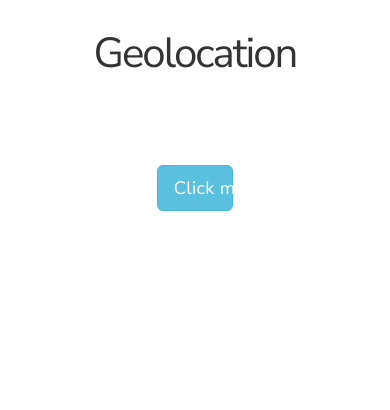
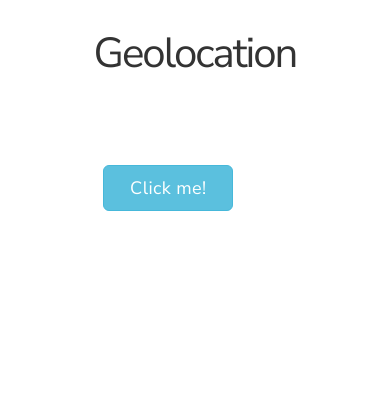
Before and after one commit to francescomikulis/solar-vision, a Rails app: page /geolocation in a window 390 px wide. Shown: the part 47-457 px from the top of the page. Run offline with Rails 7, Linux system fonts and the light colour scheme; style sheets or scripts are compiled from the project's sources; some libraries are stand-ins or nearby versions.

Commit message:
Nicer geolocation look - button

```diff
--- a/app/views/static_pages/geolocation.html.erb
+++ b/app/views/static_pages/geolocation.html.erb
@@ -153,12 +153,12 @@ if (navigator.geolocation) {
 </br>
 </br>
 
-    <div class="col-xs-4 col-md-4 "></div>
+    <div class="col-xs-2 col-md-4 "></div>
 
-    <div class="col-xs-4 col-md-4 ">
+    <div class="col-xs-6 col-md-4 ">
         <a class="btn btn-info btn-lg index_panel" href="javascript:functionOne();">
             Click me!
         </a>
     </div>
 
-    <div class="col-xs-4 col-md-4 "></div>
+    <div class="col-xs-2 col-md-4 "></div>
--- a/app/views/static_pages/geolocationTesting.html.erb
+++ b/app/views/static_pages/geolocationTesting.html.erb
@@ -125,12 +125,12 @@
 </br>
 </br>
 
-    <div class="col-xs-4 col-md-4 "></div>
+    <div class="col-xs-2 col-md-4 "></div>
 
-    <div class="col-xs-4 col-md-4 ">
+    <div class="col-xs-6 col-md-4 ">
         <a class="btn btn-info btn-lg index_panel" href="javascript:functionOne();">
             Click me!
         </a>
     </div>
 
-    <div class="col-xs-4 col-md-4 "></div>
+    <div class="col-xs-2 col-md-4 "></div>
```
